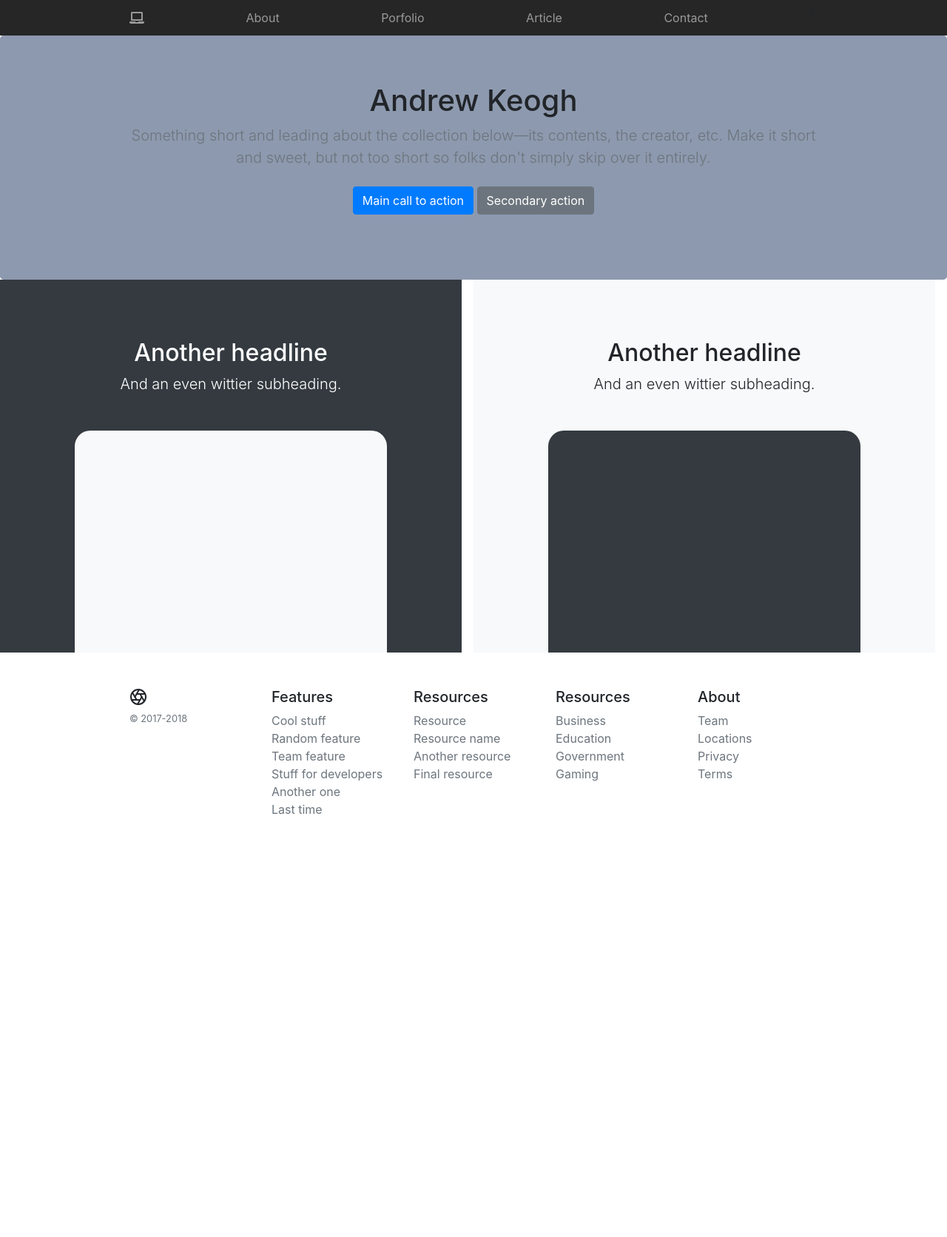
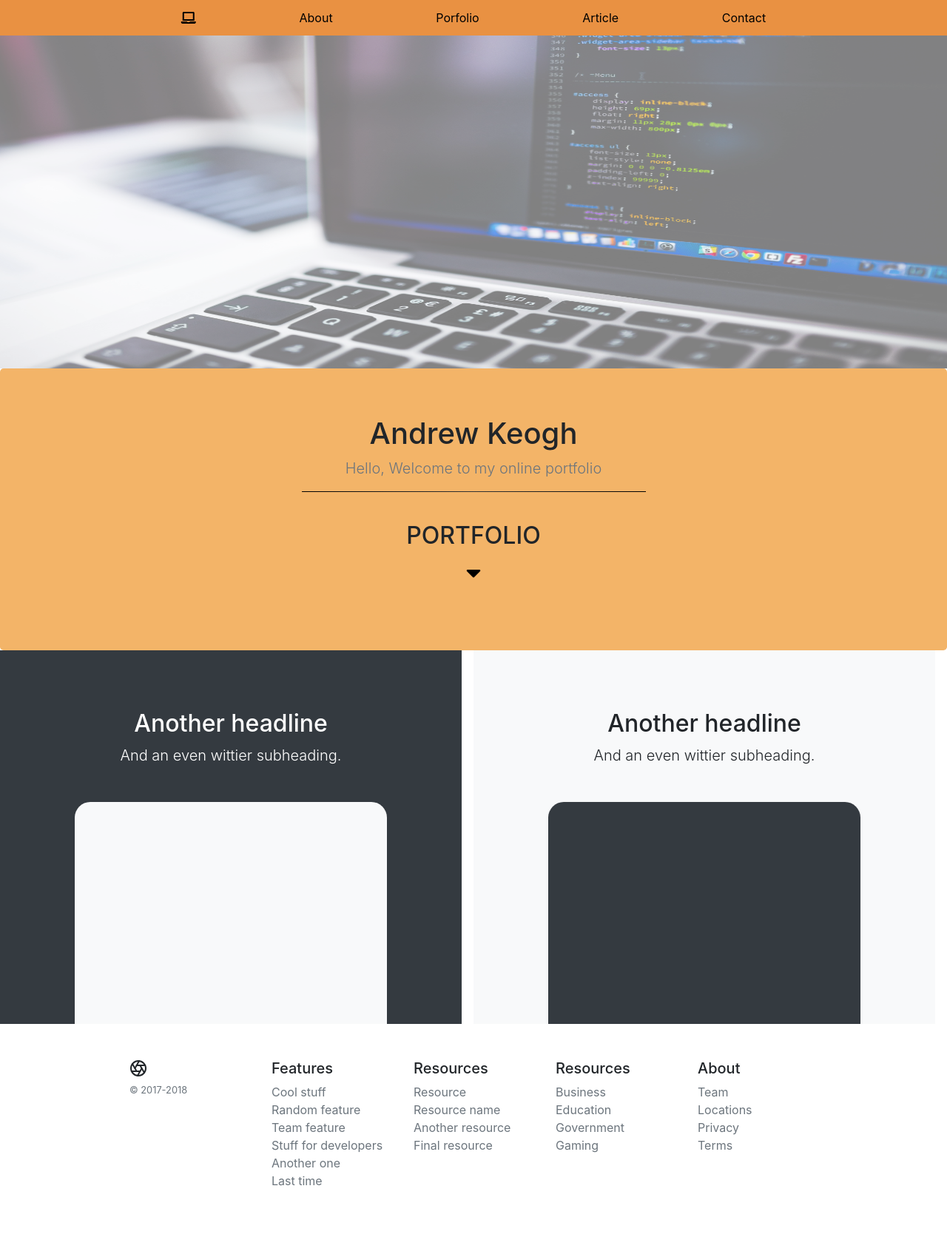
Before and after one commit to Keoooo/portfolio-project, a Django app: page / in a window 1280 px wide. Shown: the whole page at 74% size. Before the commit the page ends 1101 px from the top, so only its background shows below. Run offline with Django 3.2, Linux system fonts and the light colour scheme; some libraries are stand-ins or nearby versions.

Commit message:
hmtl and css work

```diff
--- a/projects/static/css/main.css
+++ b/projects/static/css/main.css
@@ -1,3 +1,4 @@
+{% load static %}
 .container {
   max-width: 960px;
 }
@@ -6,13 +7,14 @@
  * Custom translucent site header
  */
 
-.site-header {
-  background-color: rgba(0, 0, 0, .85);
+ .site-header {
+  background-color: rgba(230, 126, 34, .85);
   -webkit-backdrop-filter: saturate(180%) blur(20px);
   backdrop-filter: saturate(180%) blur(20px);
 }
+
 .site-header a {
-  color: #999;
+  color: #000000;
   transition: ease-in-out color .15s;
 }
 .site-header a:hover {
@@ -20,11 +22,16 @@
   text-decoration: none;
 }
 
+.no-padding{
+  padding-left:0;
+  padding-right:0;
+}
+
 /*
  * portfolio work
  */
 
-.product-device {
+ .product-device {
   position: absolute;
   right: 10%;
   bottom: -30%;
@@ -55,16 +62,39 @@
   background-color: #e5e5e5;
 }
 
-.jumbotron{
-  background-color: #8D99AE;
+.intro{
+    background-color:orange;
+    opacity:0.6;    /* -> transparency 50% */
+    z-index:1;      /* -> put overlay over image */
+}
+
+
+
+
+.introtwo{
+  background-color: rgb(243,180,104);
   margin-bottom: 0px;
+}
 
+.introtwo a {
+  color: #000000;
+  transition: ease-in-out color .15s;
 }
+
+.introtwo a:hover {
+  color: rgba(230, 126, 34, .85);
+  text-decoration: none;
+}
+
+
+
+
+
 /*
  * Extra utilities
  */
 
-.flex-equal > * {
+ .flex-equal > * {
   -ms-flex: 1;
   flex: 1;
 }
--- a/projects/templates/portexample/homepage.html
+++ b/projects/templates/portexample/homepage.html
@@ -25,22 +25,33 @@
 
   <nav class="site-header sticky-top py-1">
     <div class="container d-flex flex-column flex-md-row justify-content-between">
-      <a class="py-2 d-none d-md-inline-block" href="#"><i class="fas fa-laptop"></i></a>
-      <a class="py-2 d-none d-md-inline-block" href="#">About</a>
-      <a class="py-2 d-none d-md-inline-block" href="#">Porfolio</a>
-      <a class="py-2 d-none d-md-inline-block" href="#">Article</a>
-      <a class="py-2 d-none d-md-inline-block" href="#">Contact</a>
-      >
+      <a class="py-2 d-none d-md-inline-block d-block mx-auto" href="#"><i class="fas fa-laptop"></i></a>
+      <a class="py-2 d-none d-md-inline-block d-block mx-auto" href="#">About</a>
+      <a class="py-2 d-none d-md-inline-block d-block mx-auto" href="#">Porfolio</a>
+      <a class="py-2 d-none d-md-inline-block d-block mx-auto" href="#">Article</a>
+      <a class="py-2 d-none d-md-inline-block d-block mx-auto" href="#">Contact</a>
+
     </div>
   </nav>
 
-  <section class="jumbotron text-center">
+ <div class="intro container-fluid no-padding">
+     <div class="row">
+      <div class="col-md-12">
+        <img src="{% static 'images/bgimg.jpg' %}" alt="placeholder 960" class="img-responsive" style="width: 100%; height: 450px"/>
+      </div>
+        </div>
+    </div>
+
+
+  <section class="introtwo jumbotron text-center">
     <div class="container">
       <h1 class="jumbotron-heading">Andrew Keogh</h1>
-      <p class="lead text-muted">Something short and leading about the collection below—its contents, the creator, etc. Make it short and sweet, but not too short so folks don't simply skip over it entirely.</p>
-      <p>
-        <a href="#" class="btn btn-primary my-2">Main call to action</a>
-        <a href="#" class="btn btn-secondary my-2">Secondary action</a>
+      <p class="lead text-muted">Hello, Welcome to my online portfolio</p>
+      <hr style="border: 0; height: 1px; background: #333; width: 50%;
+      background-image: linear-gradient(to right, #000, #333, #000)";/>
+      <br / >
+      <h2 class="jumbotron-heading">PORTFOLIO</h2>
+      <a href="#" class="btn"><i class="fas fa-caret-down fa-2x"></i></a>
     </p>
   </div>
 </section>
```
Also changed, not shown: projects/static/images/bgimg.jpg (added). Lines whose indentation alone changed are shown as unchanged.
